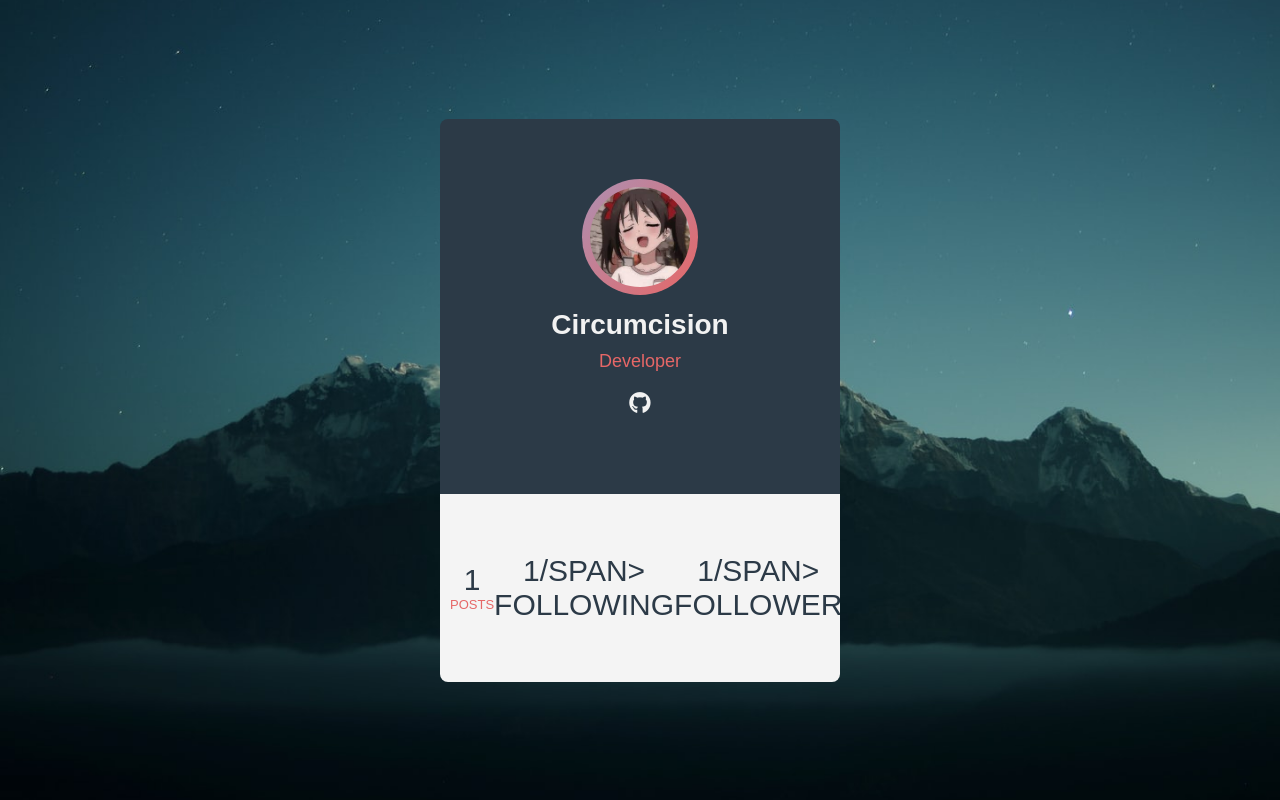
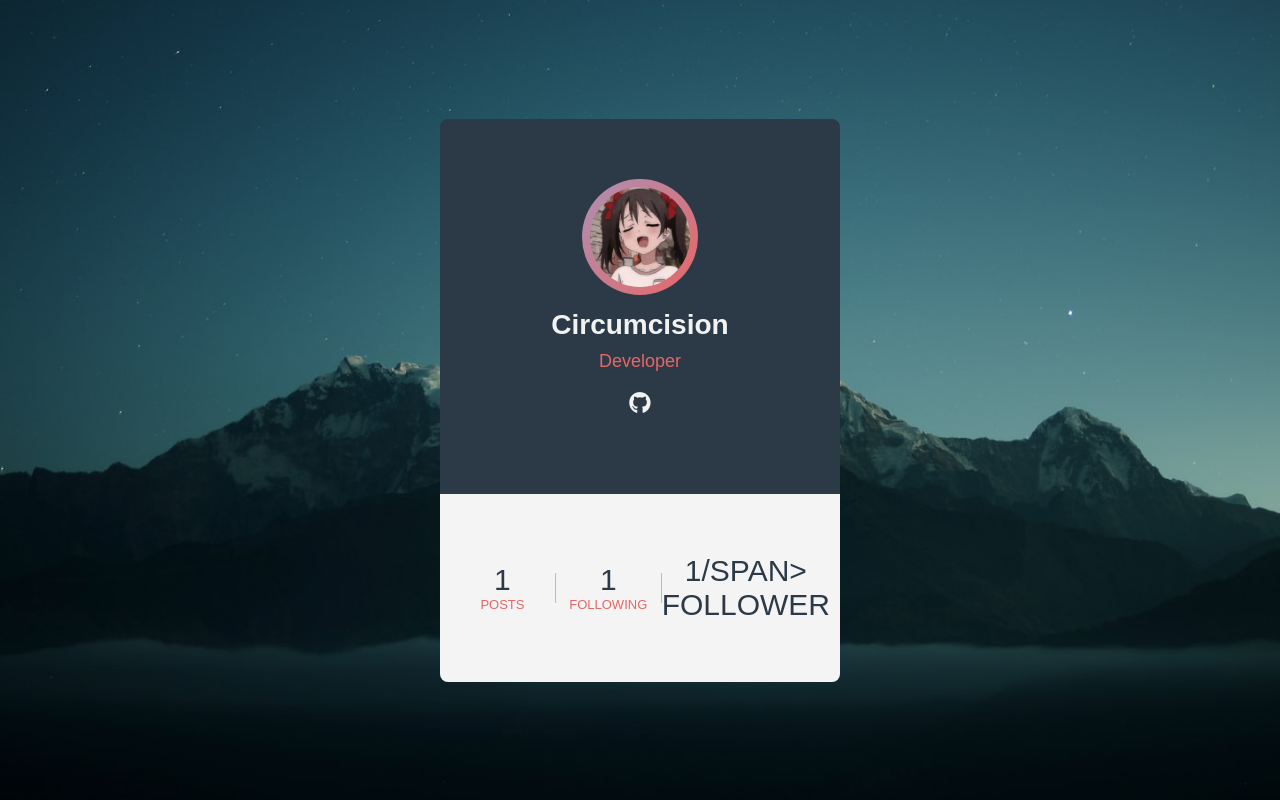
Before and after one commit to Circumcision/circumcision.github.io, a plain HTML site: page index.html in a window 1280 px wide. Drawn offline with Linux system fonts and the light colour scheme.

Commit message:
Update index.html

```diff
--- a/index.html
+++ b/index.html
@@ -27,7 +27,7 @@
         </div>
         <div class="border"></div>
         <div class="item">
-          <span>1/span>
+          <span>1</span>
           Following
         </div>
         <div class="border"></div>
```
